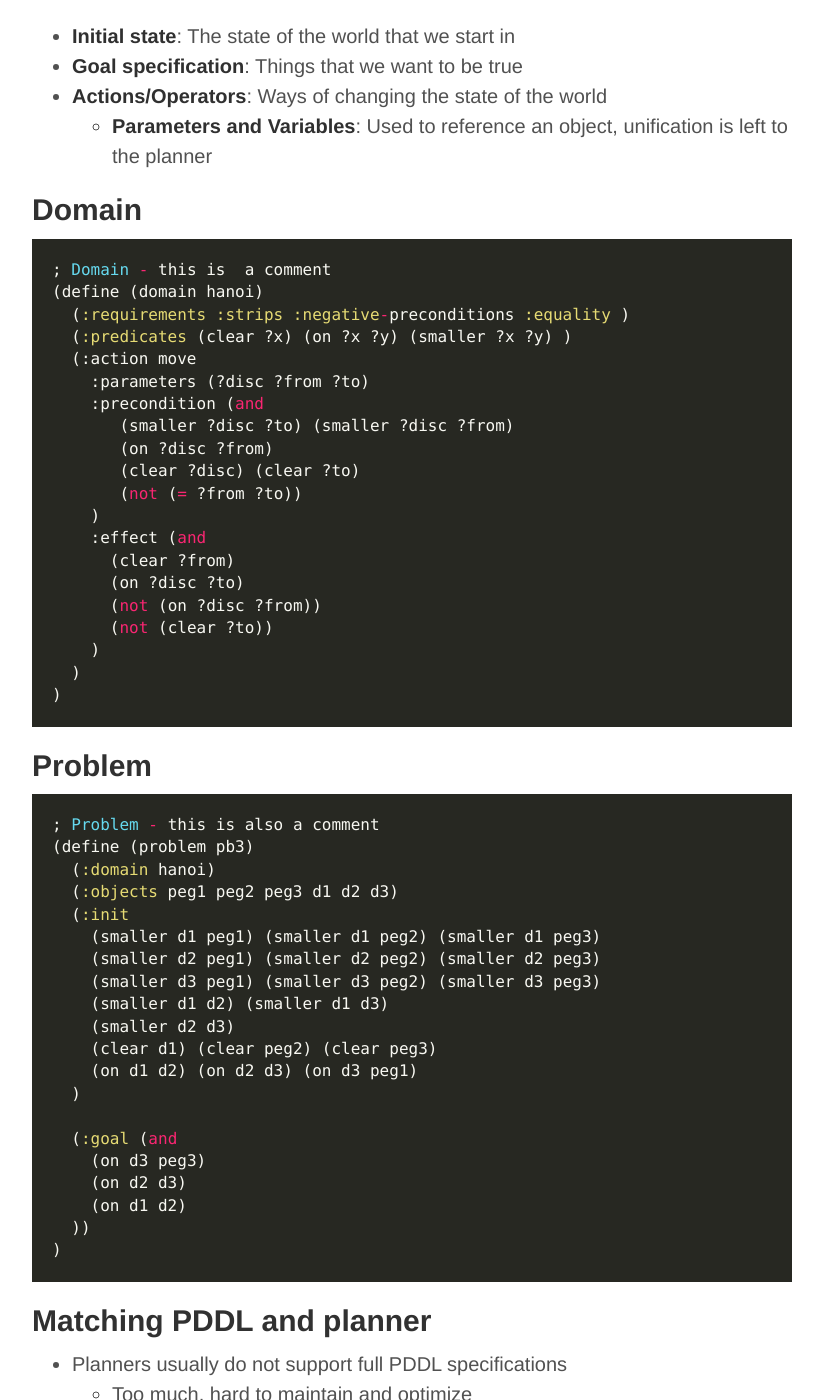
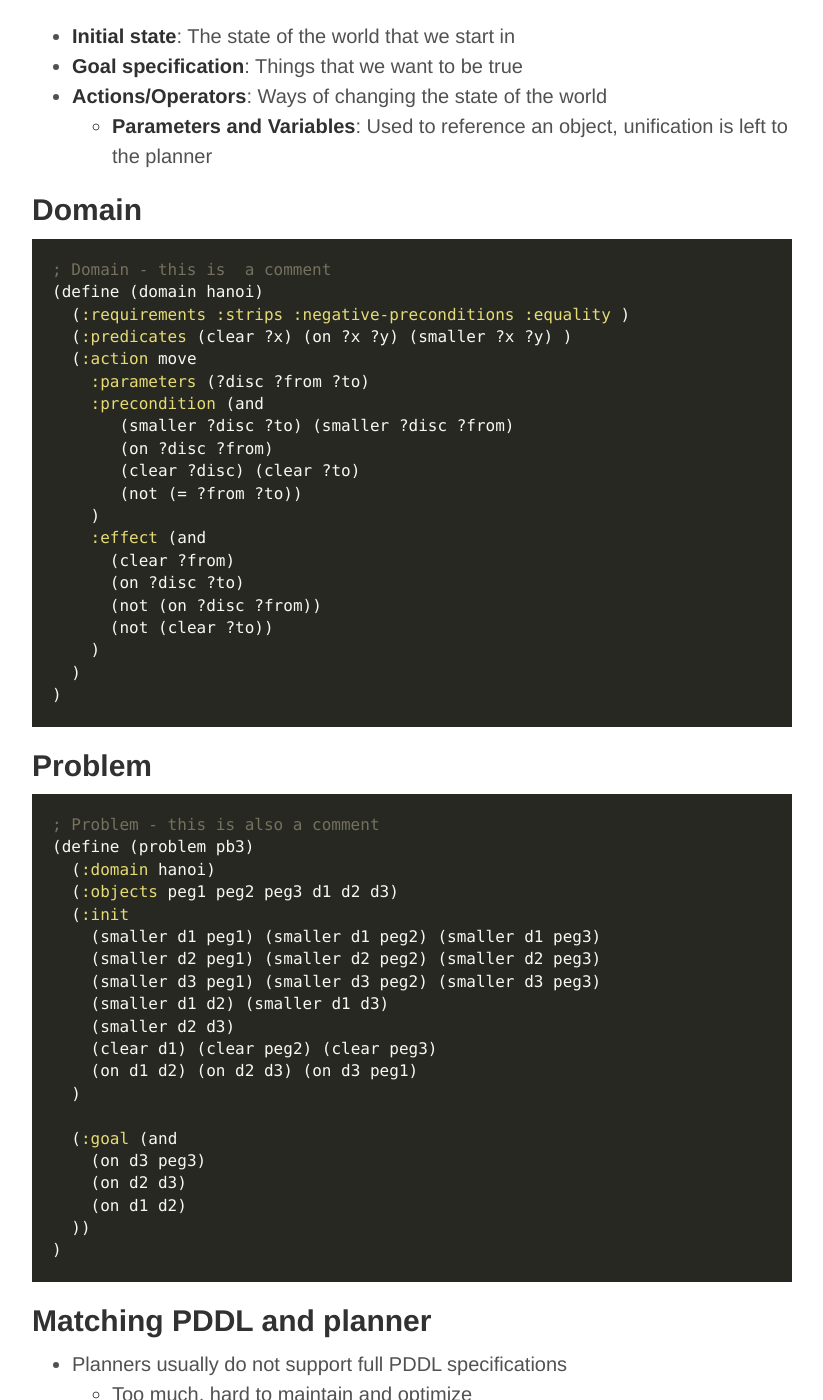
Before and after one commit to Maumagnaguagno/maumagnaguagno.github.io, a Jekyll site: the page built from PDDL.md, in a window 1280 px wide and 1400 px high, scrolled down 863 px. Shown: the whole window, without its empty margins (228-1051 px from the left). Built offline with Jekyll 4.4.1, drawn with Linux system fonts in a browser that asks for light colours.

Commit message:
Test PDDL snippets with Lisp highlight

````diff
--- a/PDDL.md
+++ b/PDDL.md
@@ -33,7 +33,7 @@ category: pddl
 
 ## Domain
 
-```ruby
+```lisp
 ; Domain - this is  a comment
 (define (domain hanoi)
   (:requirements :strips :negative-preconditions :equality )
@@ -58,7 +58,7 @@ category: pddl
 
 ## Problem
 
-```ruby
+```lisp
 ; Problem - this is also a comment
 (define (problem pb3)
   (:domain hanoi)
````
